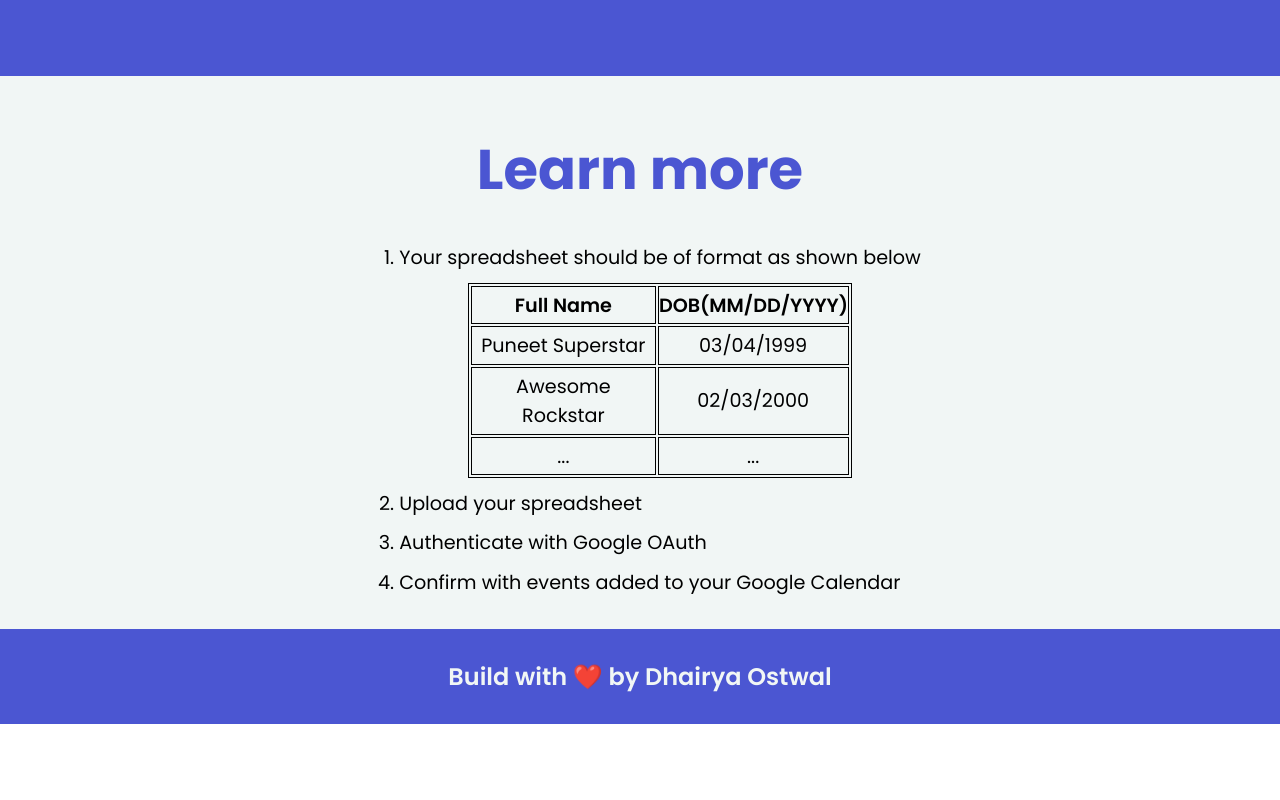
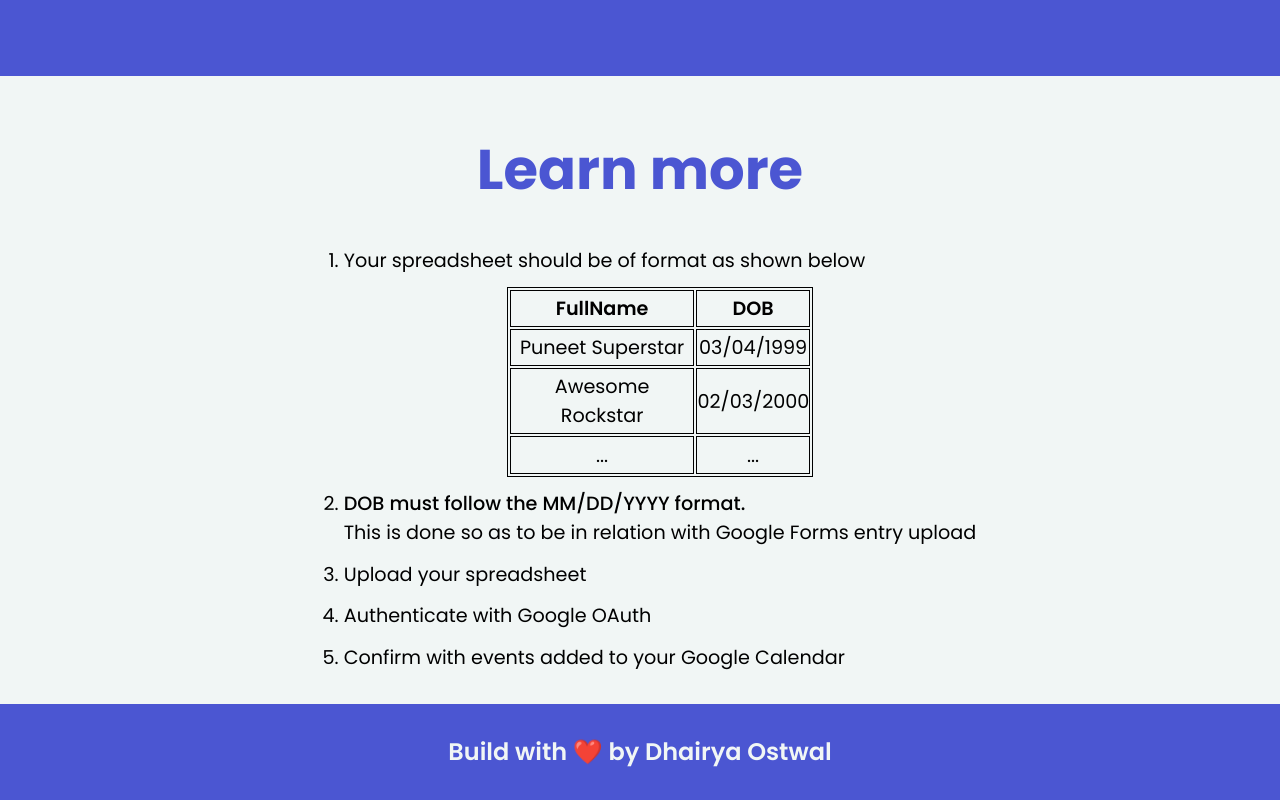
Before and after one commit to dhairyaostwal/Together, a React (Create React App) app: page / in a window 1280 px wide. Shown: the part 775-1575 px from the top of the page. Before the commit the page ends 1499 px from the top, so only its background shows below. Built offline with nearby package versions, Linux system fonts and the light colour scheme; a web font is replaced by a local one.

Commit message:
:lipstick: Updated Instructions

```diff
--- a/src/components/Instructions.js
+++ b/src/components/Instructions.js
@@ -16,8 +16,8 @@ const Instructions = () => {
           >
             <table>
               <tr>
-                <th>Full Name</th>
-                <th>DOB(MM/DD/YYYY)</th>
+                <th>FullName</th>
+                <th>DOB</th>
               </tr>
               <tr>
                 <td>Puneet Superstar</td>
@@ -33,6 +33,10 @@ const Instructions = () => {
               </tr>
             </table>
           </div>
+          <li>
+            <span style={{fontWeight:500}}>DOB must follow the MM/DD/YYYY format.</span><br/>This is done so as to be in
+            relation with Google Forms entry upload
+          </li>
           <li>Upload your spreadsheet</li>
           <li>Authenticate with Google OAuth</li>
           <li>Confirm with events added to your Google Calendar</li>
```
